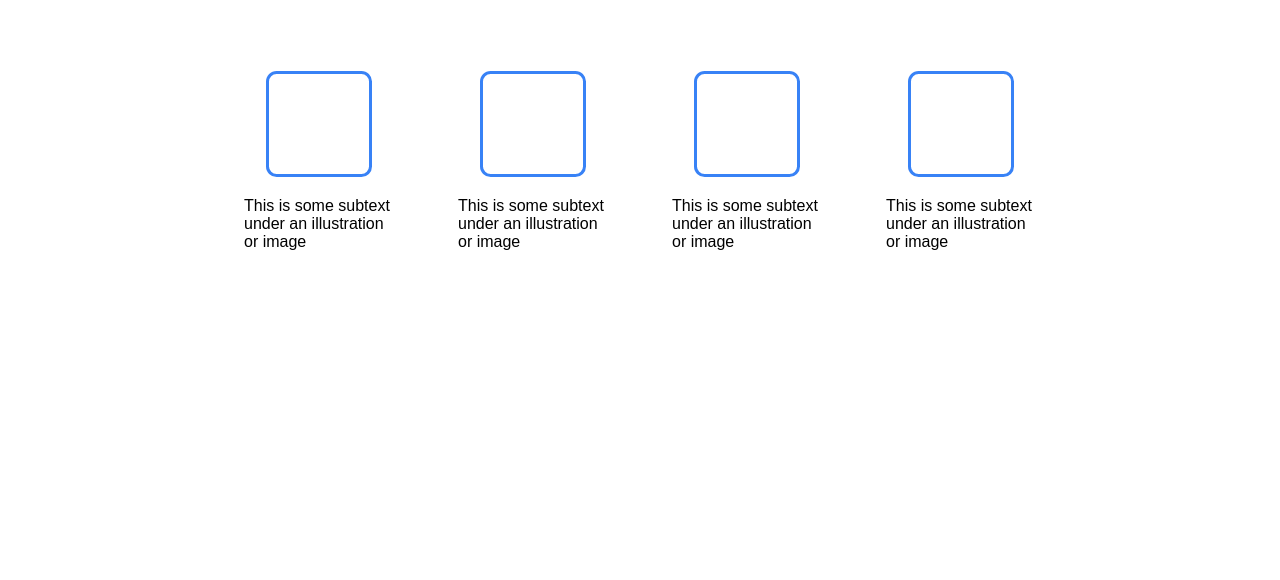
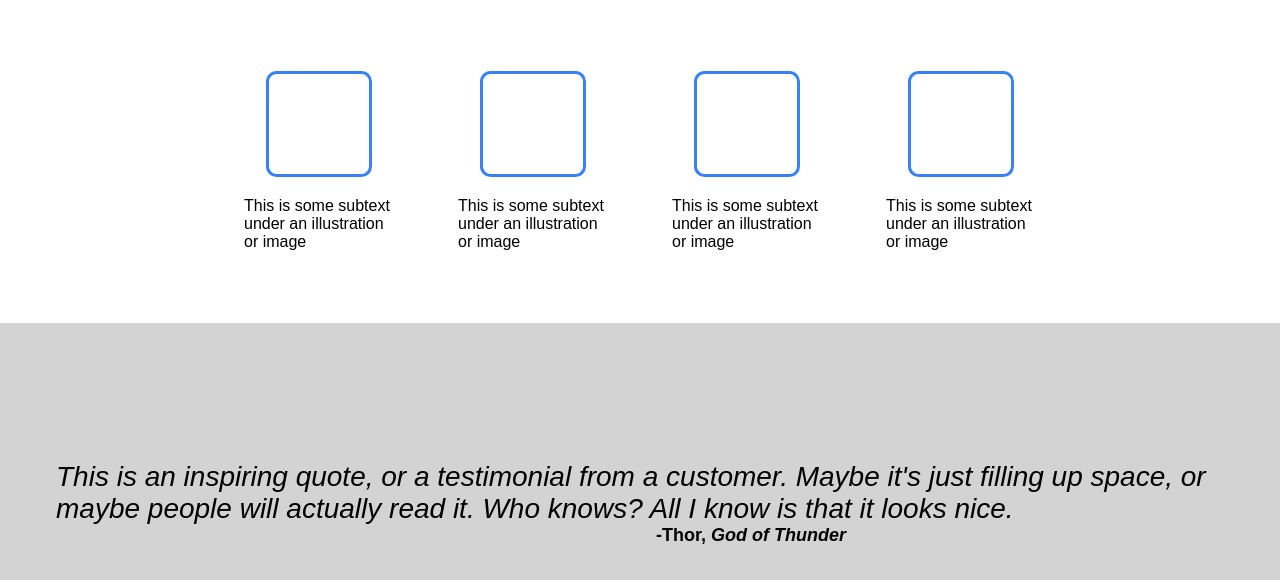
Before and after one commit to 8bitRavi/landing-page, a plain HTML site: page index.html in a window 1280 px wide. Shown: the part 410-990 px from the top of the page. Before the commit the page ends 800 px from the top, so only its background shows below. Drawn offline with Linux system fonts and the light colour scheme.

Commit message:
Updating index.html and style.css for adding 3rd section

```diff
--- a/index.html
+++ b/index.html
@@ -48,5 +48,11 @@
     </div>
     </div>
     </div>
+    <div class="sub-section-three">
+        <blockquote>
+        <p>This is an inspiring quote, or a testimonial from a customer. Maybe it's just filling up space, or maybe people will actually read it. Who knows? All I know is that it looks nice.</p>
+        <footer>-Thor, <cite>God of Thunder</cite></footer>
+        </blockquote>
+    </div>
 </body>
 </html>
--- a/style.css
+++ b/style.css
@@ -91,6 +91,10 @@ h1 {
 
 /** for the 2nd section **/
 
+.sub-section-two {
+    padding-bottom: 40px;
+}
+
 .square {
     flex-shrink: 0;
     width: 100px;
@@ -117,13 +121,40 @@ h1 {
 .container {
     display: flex;
     justify-content: center;
-
+    flex-wrap: wrap;
 }
 
 .item {
     display: flex;
-    flex-wrap: wrap;
+
     flex-direction: column;
     align-items: center;
     padding: 32px;
 }
+
+/** SECTION 3 **/
+
+
+.sub-section-three {
+    background-color: lightgrey;
+    height: 300px;
+    padding: 30px 16px;
+    display: flex;
+    justify-content: center;
+    align-items: center;
+}
+blockquote {
+    color: black;
+}
+
+blockquote p {
+    font-size: 1.75rem;
+    font-weight: lighter;
+    font-style: italic;
+}
+
+blockquote footer {
+    margin-left: 600px;
+    font-weight: bold;
+    font-size: 1.125rem;
+}
```
